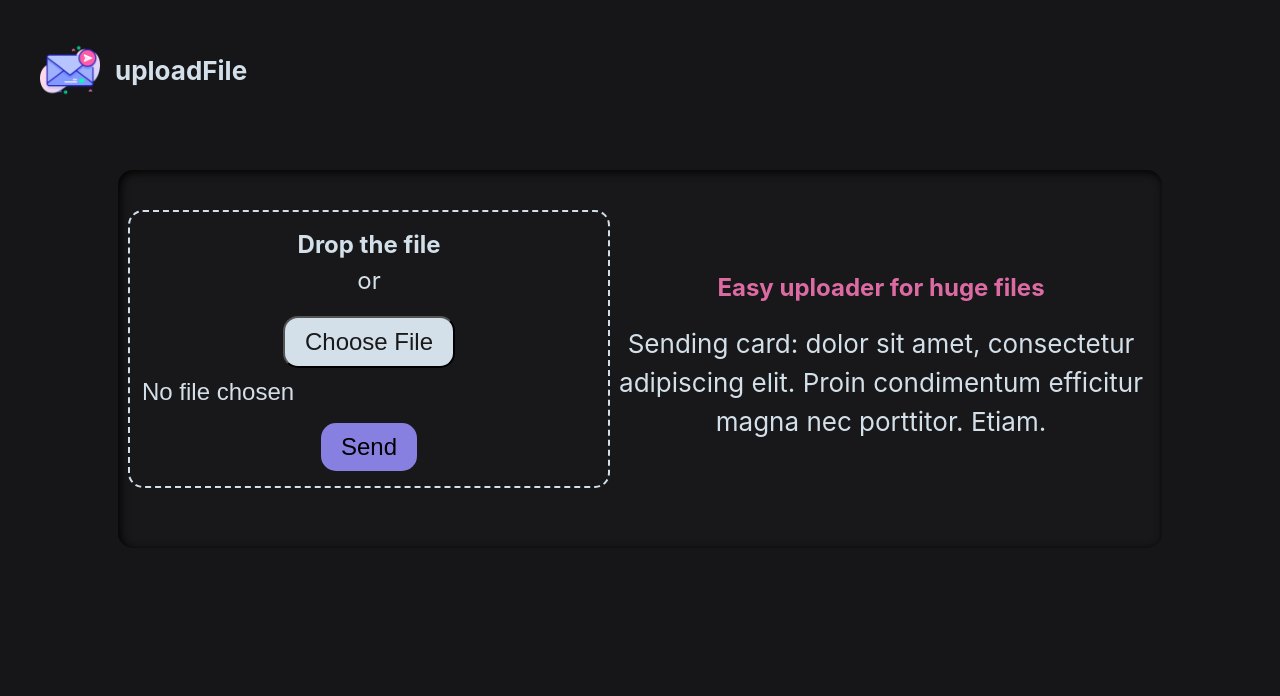
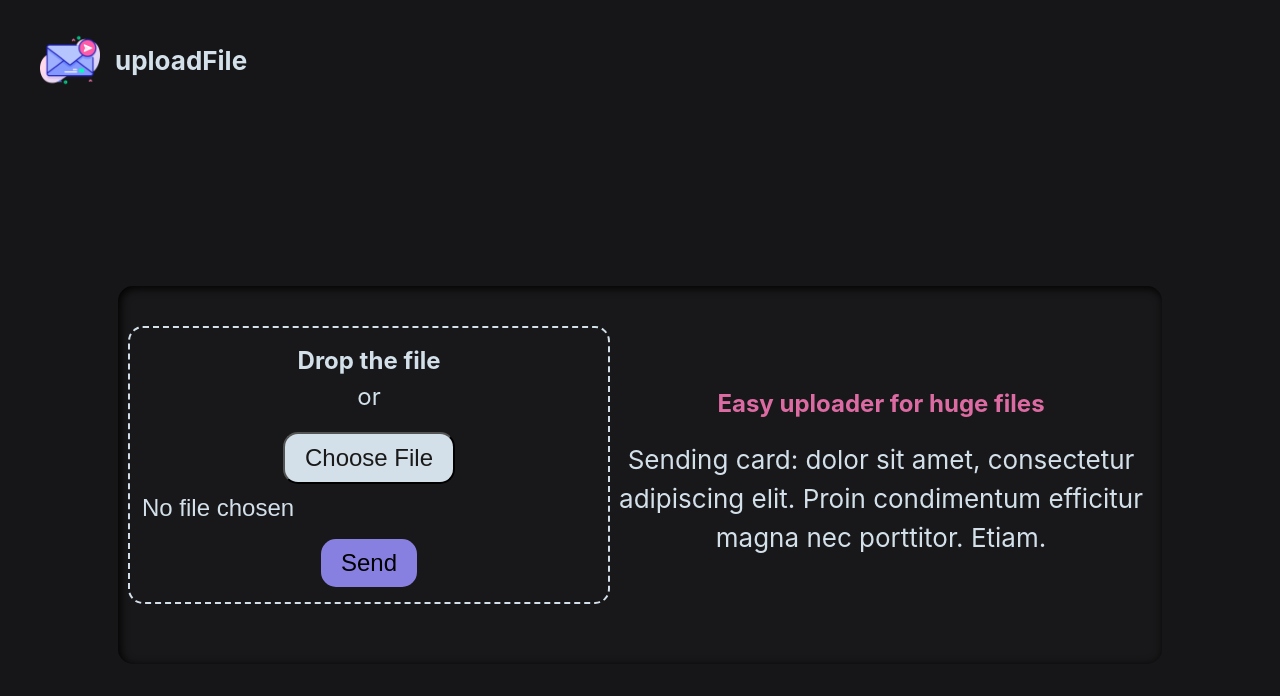
Before and after one commit to NNikiforuk/uploadFile, a React (Vite) app: page / in a window 1280 px wide. Shown: the top 696 px of the page. Built offline with nearby package versions, Linux system fonts and the light colour scheme.

Commit message:
Adding main styling from 1200px

```diff
--- a/src/App.css
+++ b/src/App.css
@@ -1,3 +1,9 @@
-.main {
-
+@media only screen and (min-width: 1200px) {
+	.main {
+		display: flex;
+		justify-content: center;
+		align-items: center;
+		width: 100vw;
+		height: calc(100vh - 120px);
+	}
 }
--- a/src/components/Navbar.css
+++ b/src/components/Navbar.css
@@ -47,6 +47,7 @@
 @media only screen and (min-width: 1200px) {
 	.navbar {
 		padding: 40px 0 40px 40px;
+		height: 40px;
 	}
 
 	.navbar_logo {
```
